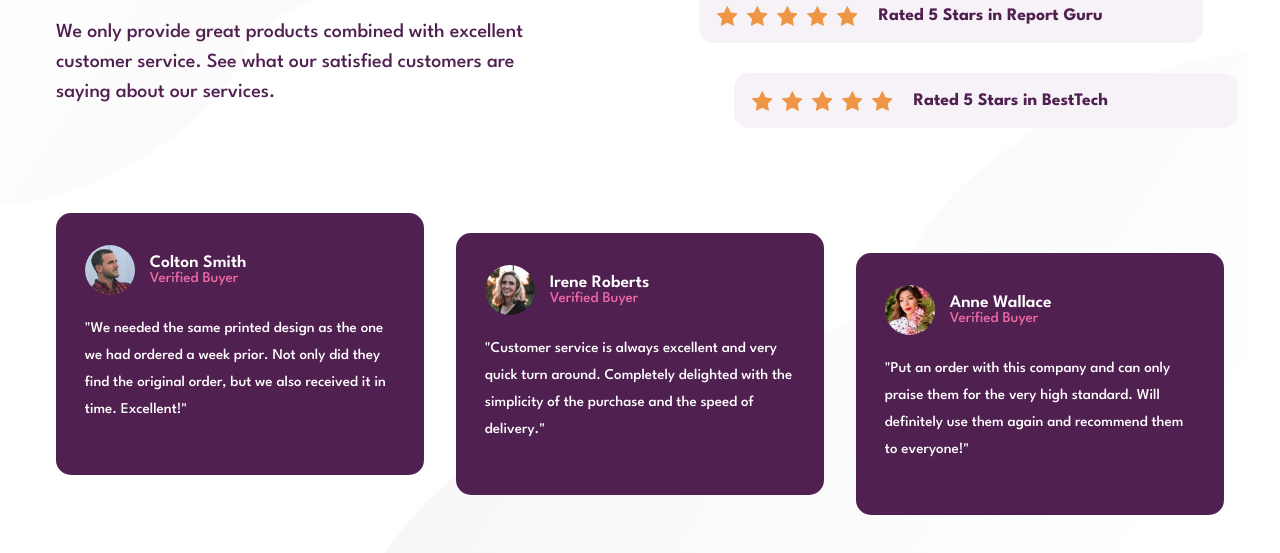
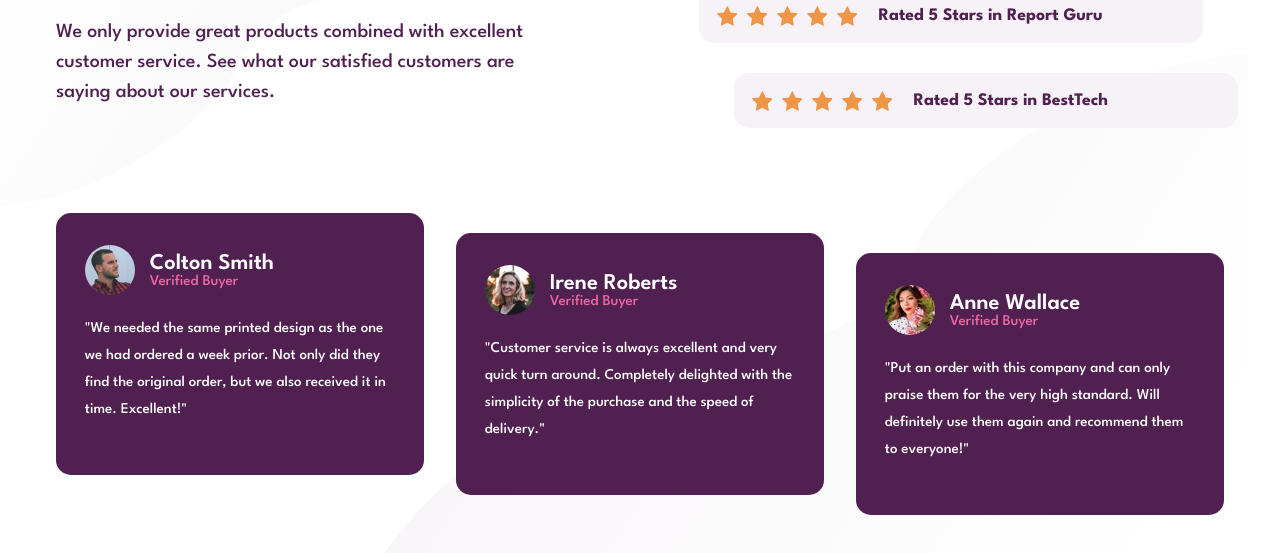
Before and after one commit to saul-gustavo/social-proof-section, a plain HTML site: page index.html in a window 1280 px wide. Shown: the part 191-744 px from the top of the page. Drawn offline with Linux system fonts and the light colour scheme.

Commit message:
Se modifico etiquetas de html y estilos CSS

```diff
--- a/index.html
+++ b/index.html
@@ -62,46 +62,46 @@
     <section class="cards">
 
       <article class="card">
-        <div class="perfil">
+        <figcaption class="perfil">
           <img src="./images/image-colton.jpg" alt="perfil Colton" class="img-perfil">
           <div class="name">
-            <h3>Colton Smith</h3>
+            <h2>Colton Smith</h2>
             <p>Verified Buyer</p>
           </div>
-        </div>
-        <div class="text-card">
+        </figcaption>
+        <blockquote class="text-card">
           <p>"We needed the same printed design as the one we had ordered a week prior.
             Not only did they find the original order, but we also received it in time.
             Excellent!"</p>
-        </div>
+        </blockquote>
       </article>
 
       <article class="card card-one">
-        <div class="perfil">
+        <figcaption class="perfil">
           <img src="./images/image-irene.jpg" alt="perfil Irene" class="img-perfil">
           <div class="name">
-            <h3>Irene Roberts</h3>
+            <h2>Irene Roberts</h2>
             <p>Verified Buyer</p>
           </div>
-        </div>
-        <div class="text-card">
+        </figcaption>
+        <blockquote class="text-card">
           <p>"Customer service is always excellent and very quick turn around. Completely
             delighted with the simplicity of the purchase and the speed of delivery."</p>
-        </div>
+        </blockquote>
       </article>
 
       <article class="card card-two">
         <div class="perfil">
           <img src="./images/image-anne.jpg" alt="perfil Anne" class="img-perfil">
-          <div class="name">
-            <h3>Anne Wallace</h3>
+          <figcaption class="name">
+            <h2>Anne Wallace</h2>
             <p>Verified Buyer</p>
-          </div>
+          </figcaption>
         </div>
-        <div class="text-card">
+        <blockquote class="text-card">
           <p>"Put an order with this company and can only praise them for the very high
             standard. Will definitely use them again and recommend them to everyone!"</p>
-        </div>
+        </blockquote>
 
       </article>
     </section>
--- a/styles.css
+++ b/styles.css
@@ -139,7 +139,7 @@ body {
     gap: 15px;
 }
 
-.perfil h3 {
+.perfil h2 {
     font-weight: 600;
 }
 
```
